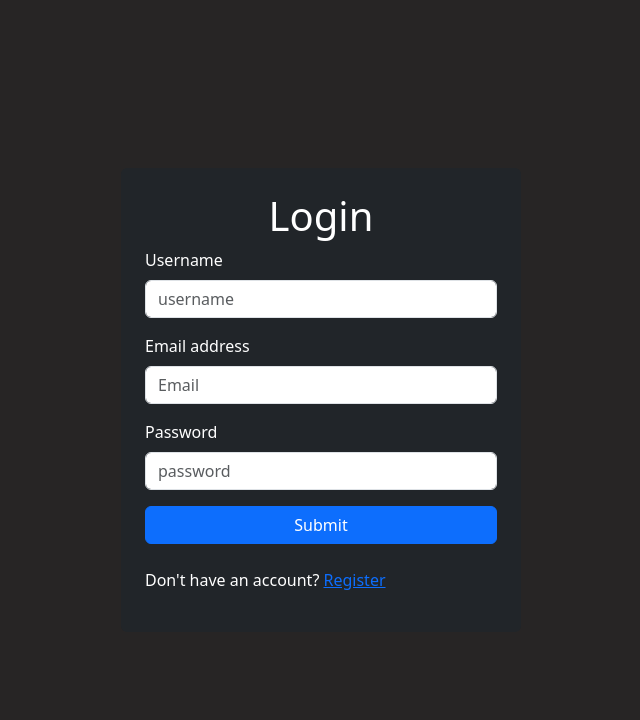
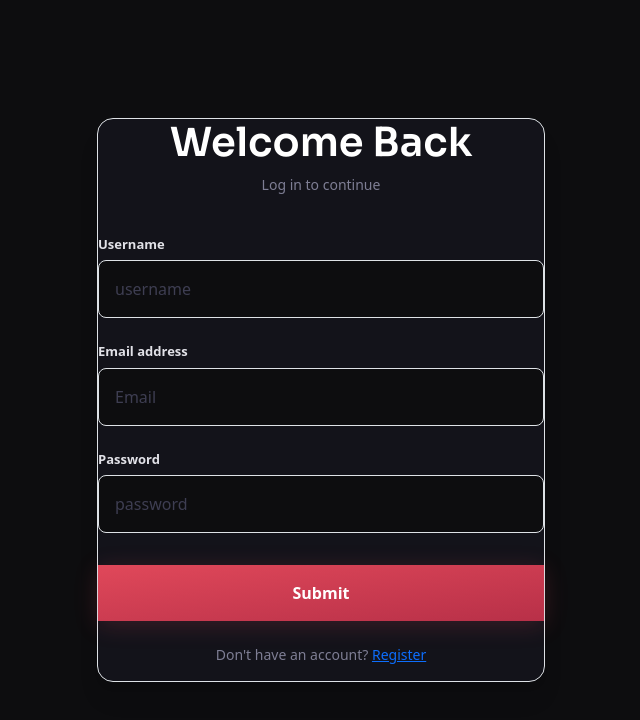
Before and after one commit to hussnainpct18-abd/PrepAi, a React (Vite) app in the folder FrontEnd/vite-project/: page /Login in a window 1280 px wide. Shown: the top 720 px of the page, without its empty margins (319-959 px from the left). Built offline with nearby package versions, Linux system fonts and the light colour scheme; no server answers.

Commit message:
design integration and getme api fix with useeffect

```diff
--- a/FrontEnd/vite-project/src/features/auth/pages/Login.jsx
+++ b/FrontEnd/vite-project/src/features/auth/pages/Login.jsx
@@ -29,64 +29,68 @@ const Login = () => {
   }
 
   return (
-    <div className="d-flex justify-content-center align-items-center gap-3 vh-100 text-white ">
-      <div
-        className="p-4 bg-dark text-white rounded"
-        style={{ width: "400px" }}
-      >
-        <h1 className="text-center">Login</h1>
+    <div className="flex justify-center items-center h-screen bg-[#0d0d0f] text-white px-4">
+      <div className="w-full max-w-md p-8 bg-[#13131a] border border-[#1e1e2e] rounded-2xl shadow-xl flex flex-col gap-6">
+        <div className="text-center">
+          <h1 className="text-3xl font-bold font-['Sora',sans-serif] text-white">
+            Welcome Back
+          </h1>
+          <p className="text-[#7e7e94] text-sm mt-2">Log in to continue</p>
+        </div>
 
-        <form onSubmit={handleSubmit}>
-          <div className="mb-3">
-            <label htmlFor="exampleInputName1" className="form-label">
+        <form onSubmit={handleSubmit} className="flex flex-col gap-4">
+          <div className="flex flex-col gap-1.5">
+            <label htmlFor="username" className="text-[13px] font-semibold text-[#e2e2e8]">
               Username
             </label>
             <input
-              onChange={(e) => {
-                setUsername(e.target.value);
-              }}
+              onChange={(e) => setUsername(e.target.value)}
               type="text"
-              className="form-control"
-              id="exampleInputName1"
+              id="username"
               placeholder="username"
+              className="bg-[#0d0d0f] border border-[#1e1e2e] focus:border-[#e0485a44] rounded-lg p-3 text-sm text-[#e2e2e8] placeholder:text-[#3e3e52] outline-none transition-colors"
             />
           </div>
 
-          <div className="mb-3">
-            <label htmlFor="exampleInputEmail1" className="form-label">
+          <div className="flex flex-col gap-1.5">
+            <label htmlFor="email" className="text-[13px] font-semibold text-[#e2e2e8]">
               Email address
             </label>
             <input
-              onChange={(e) => {
-                setEmail(e.target.value);
-              }}
+              onChange={(e) => setEmail(e.target.value)}
               type="email"
-              className="form-control"
-              id="exampleInputEmail1"
-              aria-describedby="emailHelp"
+              id="email"
               placeholder="Email"
+              className="bg-[#0d0d0f] border border-[#1e1e2e] focus:border-[#e0485a44] rounded-lg p-3 text-sm text-[#e2e2e8] placeholder:text-[#3e3e52] outline-none transition-colors"
             />
           </div>
 
-          <div className="mb-3">
-            <label htmlFor="exampleInputPassword1" className="form-label">
+          <div className="flex flex-col gap-1.5">
+            <label htmlFor="password" className="text-[13px] font-semibold text-[#e2e2e8]">
               Password
             </label>
             <input
               onChange={(e) => setPassword(e.target.value)}
               type="password"
-              className="form-control"
-              id="exampleInputPassword1"
+              id="password"
               placeholder="password"
+              className="bg-[#0d0d0f] border border-[#1e1e2e] focus:border-[#e0485a44] rounded-lg p-3 text-sm text-[#e2e2e8] placeholder:text-[#3e3e52] outline-none transition-colors"
             />
           </div>
 
-          <button type="submit" className="btn btn-primary w-100 submit">
+          <button
+            type="submit"
+            className="mt-2 bg-gradient-to-br from-[#e0485a] to-[#b83048] hover:opacity-90 text-white font-semibold py-3 rounded-full transition-all text-sm shadow-[0_4px_24px_#e0485a33]"
+          >
             Submit
           </button>
         </form>
-        <p className="mt-4">
-          Don't have an account? <Link to={"/Register"}>Register</Link>
+
+        <p className="text-center text-sm text-[#7e7e94]">
+          Don't have an account?{" "}
+          <Link to={"/Register"} className="text-[#e0485a] hover:underline font-medium">
+            Register
+          </Link>
         </p>
       </div>
     </div>
--- a/FrontEnd/vite-project/src/features/auth/pages/Register.jsx
+++ b/FrontEnd/vite-project/src/features/auth/pages/Register.jsx
@@ -26,69 +26,71 @@ const Register = () => {
   }
 
   return (
-    <>
-      <div className="d-flex justify-content-center align-items-center gap-3 vh-100 text-white ">
+    <div className="flex justify-center items-center h-screen bg-[#0d0d0f] text-white px-4">
+      <div className="w-full max-w-md p-8 bg-[#13131a] border border-[#1e1e2e] rounded-2xl shadow-xl flex flex-col gap-6">
+        <div className="text-center">
+          <h1 className="text-3xl font-bold font-['Sora',sans-serif] text-white">
+            Create an Account
+          </h1>
+          <p className="text-[#7e7e94] text-sm mt-2">Join us to get started</p>
+        </div>
 
-        <div className="p-4 bg-dark text-white rounded" style={{ width: "400px" }}>
-          <h1 className="text-center">Register</h1>
-
-          <form onSubmit={handleSubmit}>
-            <div className="mb-3">
-              <label htmlFor="exampleInputName1" className="form-label">
+        <form onSubmit={handleSubmit} className="flex flex-col gap-4">
+          <div className="flex flex-col gap-1.5">
+            <label htmlFor="username" className="text-[13px] font-semibold text-[#e2e2e8]">
               Username
             </label>
             <input
-              onChange={(e)=>{setUsername(e.target.value)}}
+              onChange={(e) => setUsername(e.target.value)}
               type="text"
-                className="form-control"
-                id="exampleInputName1"
-                placeholder='username'
+              id="username"
+              placeholder="username"
+              className="bg-[#0d0d0f] border border-[#1e1e2e] focus:border-[#e0485a44] rounded-lg p-3 text-sm text-[#e2e2e8] placeholder:text-[#3e3e52] outline-none transition-colors"
             />
-
           </div>
 
-            <div className="mb-3">
-              <label htmlFor="exampleInputEmail1" className="form-label">
+          <div className="flex flex-col gap-1.5">
+            <label htmlFor="email" className="text-[13px] font-semibold text-[#e2e2e8]">
               Email address
             </label>
             <input
-              onChange={(e)=>{setEmail(e.target.value)}}
+              onChange={(e) => setEmail(e.target.value)}
               type="email"
-                className="form-control"
-                id="exampleInputEmail1"
-                aria-describedby="emailHelp"
-                placeholder='Email'
+              id="email"
+              placeholder="Email"
+              className="bg-[#0d0d0f] border border-[#1e1e2e] focus:border-[#e0485a44] rounded-lg p-3 text-sm text-[#e2e2e8] placeholder:text-[#3e3e52] outline-none transition-colors"
             />
-
           </div>
 
-            <div className="mb-3">
-              <label htmlFor="exampleInputPassword1" className="form-label">
+          <div className="flex flex-col gap-1.5">
+            <label htmlFor="password" className="text-[13px] font-semibold text-[#e2e2e8]">
               Password
             </label>
             <input
-              onChange={(e)=>{setPassword(e.target.value)}}
+              onChange={(e) => setPassword(e.target.value)}
               type="password"
-                className="form-control"
-                id="exampleInputPassword1"
-                placeholder='password'
+              id="password"
+              placeholder="password"
+              className="bg-[#0d0d0f] border border-[#1e1e2e] focus:border-[#e0485a44] rounded-lg p-3 text-sm text-[#e2e2e8] placeholder:text-[#3e3e52] outline-none transition-colors"
             />
           </div>
 
-
-            <button type="submit" className="btn btn-primary w-100 submit">
+          <button
+            type="submit"
+            className="mt-2 bg-gradient-to-br from-[#e0485a] to-[#b83048] hover:opacity-90 text-white font-semibold py-3 rounded-full transition-all text-sm shadow-[0_4px_24px_#e0485a33]"
+          >
             Submit
           </button>
         </form>
-          <p className='mt-4'>Already have an account? <Link to={"/Login"}>Login</Link></p>
-
+        <p className="text-center text-sm text-[#7e7e94]">
+          Already have an account?{" "}
+          <Link to={"/Login"} className="text-[#e0485a] hover:underline font-medium">
+            Login
+          </Link>
+        </p>
       </div>
-
     </div>
-      )
-
-    </>
-  )
-}
+  );
+};
 
 export default Register
--- a/FrontEnd/vite-project/src/features/auth/services/auth.context.jsx
+++ b/FrontEnd/vite-project/src/features/auth/services/auth.context.jsx
@@ -1,4 +1,5 @@
-import { createContext, useState } from "react";
+import { createContext, useEffect, useState } from "react";
+import { getMe } from "../api/auth.api";
 export const AuthContext = createContext();
 
 
@@ -6,9 +7,20 @@ export const AuthContext = createContext();
 export const AuthProvider = ({ children }) => {
 
     const [user, setUser] = useState(null);
-    const [loading, setLoading] = useState(false)
+    const [loading, setLoading] = useState(true)
 
+    useEffect(()=>{
 
+        const checkUser=async()=>{
+            const result=await getMe();
+            if(result){
+                setUser(result.user);
+            }
+            setLoading(false);
+        }
+        checkUser();
+
+    },[])
 
 
 
--- a/FrontEnd/vite-project/src/features/interview/pages/Navbar.jsx
+++ b/FrontEnd/vite-project/src/features/interview/pages/Navbar.jsx
@@ -57,7 +57,7 @@ const Navbar = () => {
     }
 
     .nav-btn-secondary:hover {
-      background: rgba(224, 72, 90, 0.12);
+      background: #0d0d0f;
       border-color: #e0485a;
       transform: translateY(-2px);
     }
```
Also changed, not shown: FrontEnd/vite-project/src/app.routes.jsx (+4 -4 lines), FrontEnd/vite-project/src/features/interview/styles/styles.css (+74 -22 lines), 1 other file (tests, documents, lock files or other folders). Lines whose indentation alone changed are shown as unchanged.
